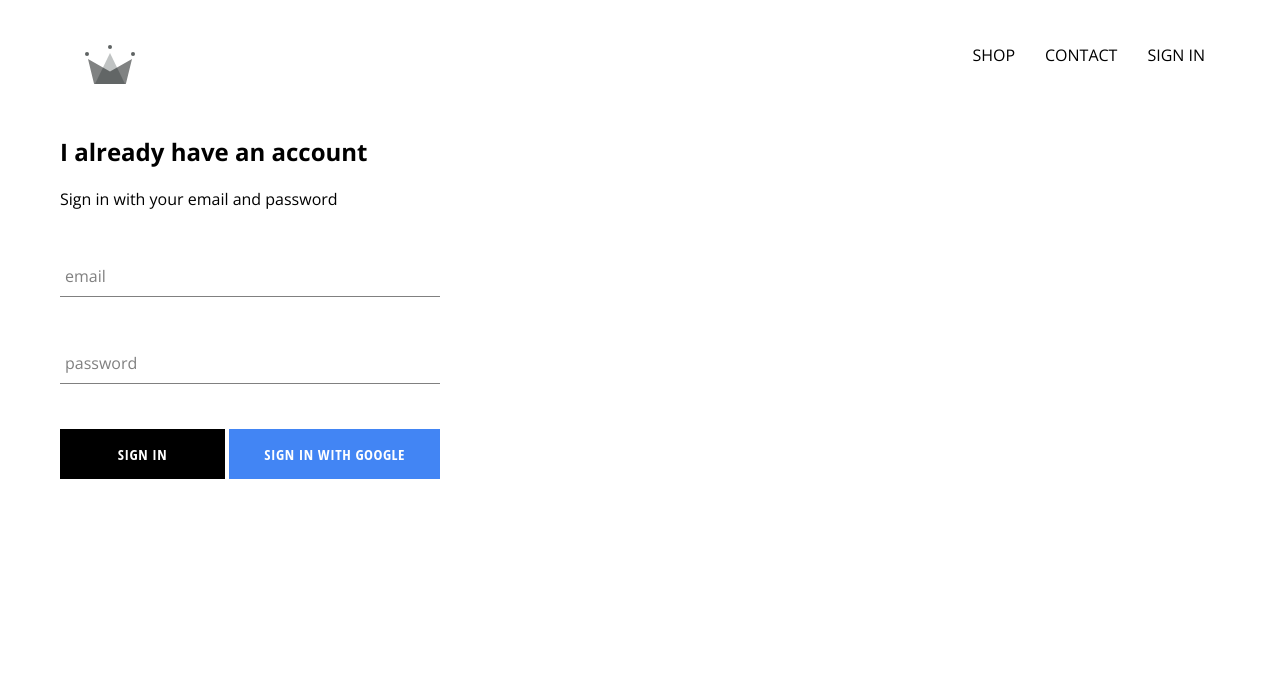
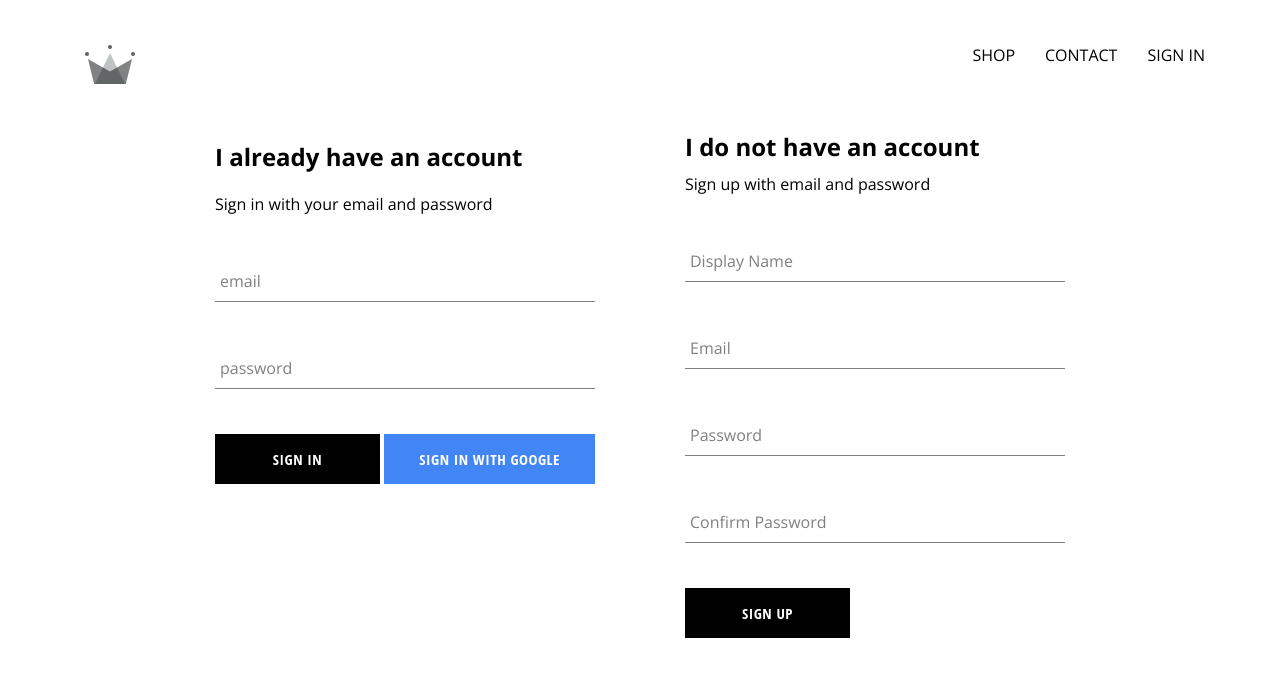
Before and after one commit to AIMoiseyev/web-shop, a React (Create React App) app: page /signin in a window 1280 px wide. Shown: the top 676 px of the page. Built offline with nearby package versions, Linux system fonts and the light colour scheme; no server answers.

Commit message:
implemented auth in firebase

```diff
--- a/src/App.js
+++ b/src/App.js
@@ -2,11 +2,12 @@ import React from 'react';
 import './App.css';
 import ShopPage from './pages/shop/shop.component';
 import { Route, Routes } from 'react-router-dom';
+import { getDoc } from 'firebase/firestore';
 
 import HomePage from './pages/homepage/homepage.component';
 import Header from './components/header/header.component';
 import SignInAndSignUpComponent from './pages/sign-in-and-sign-up/sign-in-and-sign-up.component';
-import { auth } from './firebase/firebase.utils';
+import { auth, createUserProfileDocument } from './firebase/firebase.utils';
 
 class App extends React.Component {
   constructor() {
@@ -19,10 +20,21 @@ class App extends React.Component {
   }
 
   componentDidMount() {
-    this.unsubscribeFromAuth = auth.onAuthStateChanged((user) => {
-      this.setState({ currentUser: user });
+    this.unsubscribeFromAuth = auth.onAuthStateChanged(async (userAuth) => {
+      if (userAuth) {
+        const userRef = await createUserProfileDocument(userAuth);
 
-      console.log(user);
+        await getDoc(userRef).then((snapShot) => {
+          this.setState({
+            currentUser: {
+              id: snapShot.id,
+              ...snapShot.data()
+            }
+          });
+        });
+      } else {
+        this.setState({ currentUser: userAuth });
+      }
     });
   }
 
--- /dev/null
+++ b/src/components/sign-up/sign-up.component.jsx
@@ -0,0 +1,102 @@
+import React from 'react';
+import './sign-up.styles.scss';
+import FormInput from '../form-input/form-input.component';
+import CustomButton from '../custom-button/custom-button.component';
+import {
+  createUserProfileDocument,
+  signUpWithPassword
+} from '../../firebase/firebase.utils';
+
+class SignUp extends React.Component {
+  constructor() {
+    super();
+
+    this.state = {
+      displayName: '',
+      email: '',
+      password: '',
+      confirmPassword: ''
+    };
+
+    this.handleChange = this.handleChange.bind(this);
+    this.handleSubmit = this.handleSubmit.bind(this);
+  }
+
+  async handleSubmit(event) {
+    event.preventDefault();
+
+    const { displayName, email, password, confirmPassword } = this.state;
+    if (password !== confirmPassword) {
+      alert("passwords don't match");
+      return;
+    }
+
+    try {
+      signUpWithPassword(email, password).then(async (userCredential) => {
+        const user = userCredential.user;
+        await createUserProfileDocument(user, { displayName });
+      });
+
+      this.setState({
+        displayName: '',
+        email: '',
+        password: '',
+        confirmPassword: ''
+      });
+    } catch (error) {
+      console.error(error);
+    }
+  }
+
+  handleChange(event) {
+    const { name, value } = event.target;
+    this.setState({ [name]: value });
+  }
+
+  render() {
+    const { displayName, email, password, confirmPassword } = this.state;
+    return (
+      <div className="sign-up">
+        <h2 className="title">I do not have an account</h2>
+        <span>Sign up with email and password</span>
+        <form className="sign-up-form" onSubmit={this.handleSubmit}>
+          <FormInput
+            type="text"
+            name="displayName"
+            value={displayName}
+            onChange={this.handleChange}
+            label="Display Name"
+            required
+          />
+          <FormInput
+            type="email"
+            name="email"
+            value={email}
+            onChange={this.handleChange}
+            label="Email"
+            required
+          />
+          <FormInput
+            type="password"
+            name="password"
+            value={password}
+            onChange={this.handleChange}
+            label="Password"
+            required
+          />
+          <FormInput
+            type="password"
+            name="confirmPassword"
+            value={confirmPassword}
+            onChange={this.handleChange}
+            label="Confirm Password"
+            required
+          />
+          <CustomButton type="submit">SIGN UP</CustomButton>
+        </form>
+      </div>
+    );
+  }
+}
+
+export default SignUp;
--- /dev/null
+++ b/src/components/sign-up/sign-up.styles.scss
@@ -0,0 +1,9 @@
+.sign-up {
+  display: flex;
+  flex-direction: column;
+  width: 380px;
+
+  .title {
+    margin: 10px 0;
+  }
+}
--- a/src/firebase/firebase.utils.js
+++ b/src/firebase/firebase.utils.js
@@ -1,5 +1,12 @@
 import { initializeApp } from 'firebase/app';
-import { getAuth, signInWithPopup, GoogleAuthProvider } from 'firebase/auth';
+import {
+  getAuth,
+  signInWithPopup,
+  GoogleAuthProvider,
+  createUserWithEmailAndPassword
+} from 'firebase/auth';
+import { doc, getDoc, setDoc } from 'firebase/firestore';
+import { getFirestore } from 'firebase/firestore';
 
 const config = {
   apiKey: 'AIzaSyAS1SVHVH6RhV9f_WsaqY62xvVyFDxI47I',
@@ -11,9 +18,36 @@ const config = {
   measurementId: 'G-LXTPQM2GWX'
 };
 
-initializeApp(config);
+const app = initializeApp(config);
+const db = getFirestore(app);
+
+export const createUserProfileDocument = async (userAuth, additionalData) => {
+  if (!userAuth) return;
+
+  const userRef = doc(db, 'users', userAuth.uid);
+  const snapShot = await getDoc(userRef);
+  if (!snapShot.exists()) {
+    const { displayName, email } = userAuth;
+    const createdAt = new Date();
+
+    try {
+      await setDoc(doc(db, 'users', userAuth.uid), {
+        displayName,
+        email,
+        createdAt,
+        ...additionalData
+      });
+    } catch (error) {
+      console.log('error creating user', error.message);
+    }
+  }
+  return userRef;
+};
 
 const provider = new GoogleAuthProvider();
 provider.setCustomParameters({ prompt: 'select_account' });
 export const auth = getAuth();
+export const signUpWithPassword = (email, password) => {
+  return createUserWithEmailAndPassword(auth, email, password);
+};
 export const signInWithGoogle = () => signInWithPopup(auth, provider);
--- a/src/pages/sign-in-and-sign-up/sign-in-and-sign-up.component.jsx
+++ b/src/pages/sign-in-and-sign-up/sign-in-and-sign-up.component.jsx
@@ -1,10 +1,12 @@
 import React from 'react';
 import './sign-in-and-sign-up.styles.scss';
 import SignIn from '../../components/sign-in/sign-in.component';
+import SignUp from '../../components/sign-up/sign-up.component';
 
 const SignInAndSignUp = () => (
   <div className="sign-in-and-sign-up">
     <SignIn />
+    <SignUp />
   </div>
 );
 
--- a/src/pages/sign-in-and-sign-up/sign-in-and-sign-up.styles.scss
+++ b/src/pages/sign-in-and-sign-up/sign-in-and-sign-up.styles.scss
@@ -0,0 +1,6 @@
+.sign-in-and-sign-up {
+  width: 850px;
+  display: flex;
+  justify-content: space-between;
+  margin: 30px auto;
+}
```
